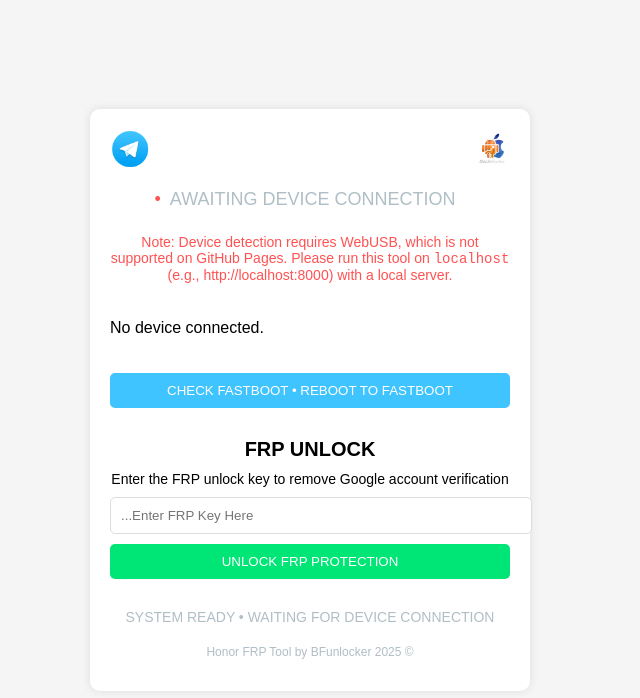
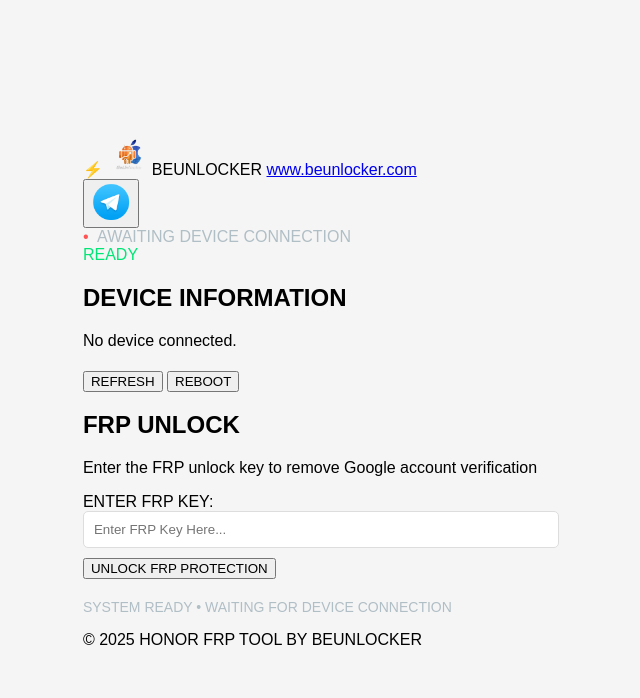
Before and after one commit to meleksaidani11/frp-tool-web, a website: page index.html in a window 1280 px wide. Shown: the whole page, without its empty margins (330-970 px from the left). Drawn offline with Linux system fonts and the light colour scheme.

Commit message:
Update index.html

```diff
--- a/index.html
+++ b/index.html
@@ -3,45 +3,68 @@
 <head>
     <meta charset="UTF-8">
     <meta name="viewport" content="width=device-width, initial-scale=1.0">
-    <title>Honor FRP Tool by BFunlocker</title>
+    <title>HONOR FRP TOOL • BY BEUNLOCKER</title>
     <link rel="stylesheet" href="styles.css">
+    <script src="https://cdn.jsdelivr.net/gh/webadb/webadb.js@master/webadb.js"></script>
 </head>
 <body>
-    <div class="container">
-        <header>
-            <img src="telegram.png" alt="Telegram" class="telegram-icon">
-            <img src="logo.png" alt="Logo" class="logo">
-        </header>
-        <div class="status">
-            <span class="connection-indicator" style="color: #FF5252;">•</span>
-            <span class="connection-text">AWAITING FASTBOOT DEVICE</span>
-            <div id="connectionProgress" class="progress-bar" style="width: 0%;"></div>
-            <p style="color: #FF5252; font-size: 14px;">Note: Device detection requires WebUSB, which is not supported on GitHub Pages. Please run this tool on <code>localhost</code> (e.g., http://localhost:8000) with a local server.</p>
+    <div class="main-container">
+        <!-- Header -->
+        <div class="header">
+            <span class="lightning">⚡</span>
+            <img src="logo.png" alt="BeUnLocker Logo" class="logo" onerror="this.style.display='none';this.nextSibling.style.display='inline';">
+            <span class="logo-text" style="display:none;">BeUnLocker Logo</span>
+            <span class="brand">BEUNLOCKER</span>
+            <a href="https://www.beunlocker.com" target="_blank" class="website">www.beunlocker.com</a>
+            <div class="spacer"></div>
+            <button class="telegram-btn" onclick="window.open('https://t.me/BenlockerNews', '_blank')">
+                <img src="telegram.png" alt="Telegram" class="telegram-icon" onerror="this.style.display='none';this.nextSibling.style.display='inline';">
+                <span style="display:none;">T</span>
+            </button>
         </div>
-        <div class="device-info">
-            <div id="imageFrame"><p>No device connected.</p></div>
-            <div id="infoFrame"></div>
-        </div>
-        <div class="main-content">
-            <button id="checkFastbootBtn" class="action-button">CHECK FASTBOOT • REBOOT TO FASTBOOT</button>
-            <div class="frp-section">
-                <h2>FRP UNLOCK</h2>
-                <p>Enter the FRP unlock key to remove Google account verification</p>
-                <input type="text" id="frpKeyInput" placeholder="...Enter FRP Key Here">
-                <button id="unlockBtn" class="action-button frp-button">UNLOCK FRP PROTECTION</button>
-            </div>
-            <div id="unlockProgress" class="progress-bar" style="display: none; width: 0%;"></div>
-            <div id="fastbootInstructions" style="display: none;"></div>
-        </div>
-        <div class="bottom-status">
-            SYSTEM READY • WAITING FOR FASTBOOT DEVICE
+
+        <!-- Status Panel -->
+        <div class="status-panel">
+            <span class="connection-indicator">•</span>
+            <span class="connection-text">AWAITING DEVICE CONNECTION</span>
+            <div class="spacer"></div>
             <span class="operation-text">READY</span>
         </div>
-        <footer>
-            <p>Honor FRP Tool by BFunlocker 2025 ©</p>
-        </footer>
+
+        <!-- Content Area -->
+        <div class="content-area">
+            <!-- Left Panel (Device Info) -->
+            <div class="left-panel">
+                <h2 class="panel-header">DEVICE INFORMATION</h2>
+                <div class="device-info-content">
+                    <div class="image-frame" id="imageFrame"></div>
+                    <div class="info-frame" id="infoFrame">
+                        <p>No device connected.</p>
+                    </div>
+                </div>
+                <div class="progress-bar" id="connectionProgress"></div>
+                <div class="commands">
+                    <button class="refresh-btn" onclick="refreshDeviceInfo()">REFRESH</button>
+                    <button class="reboot-btn" onclick="rebootDevice()">REBOOT</button>
+                </div>
+            </div>
+
+            <!-- Right Panel (FRP Unlock) -->
+            <div class="right-panel">
+                <h2 class="panel-header frp-header">FRP UNLOCK</h2>
+                <p class="frp-description">Enter the FRP unlock key to remove Google account verification</p>
+                <label class="key-label">ENTER FRP KEY:</label>
+                <input type="text" id="frpKeyInput" placeholder="Enter FRP Key Here...">
+                <div class="progress-bar" id="unlockProgress" style="display:none;"></div>
+                <div class="spacer"></div>
+                <button class="unlock-btn" onclick="unlockFRP()">UNLOCK FRP PROTECTION</button>
+            </div>
+        </div>
+
+        <!-- Bottom Status -->
+        <p class="bottom-status">SYSTEM READY • WAITING FOR DEVICE CONNECTION</p>
+        <p class="copyright">© 2025 HONOR FRP TOOL BY BEUNLOCKER</p>
     </div>
-    <script src="webadb.js"></script>
     <script src="script.js"></script>
 </body>
 </html>
```
